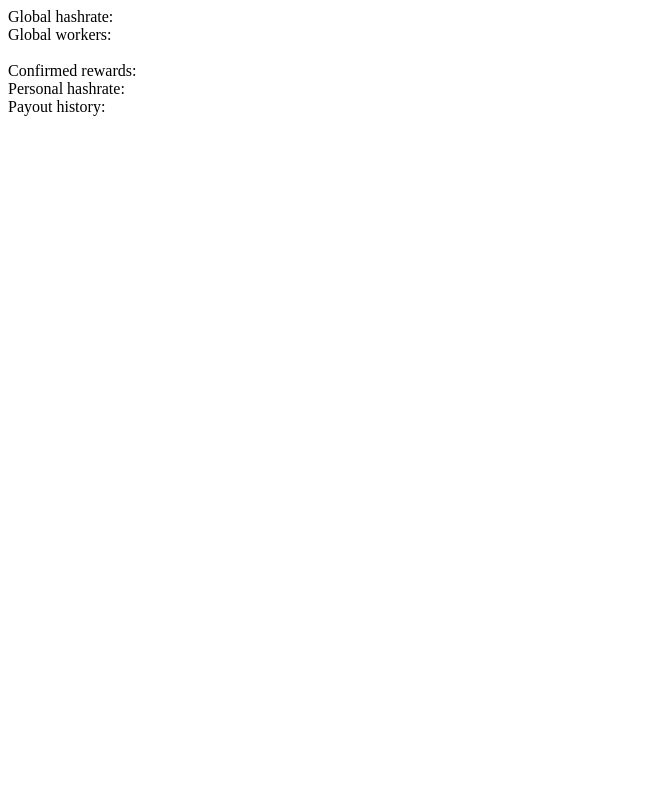
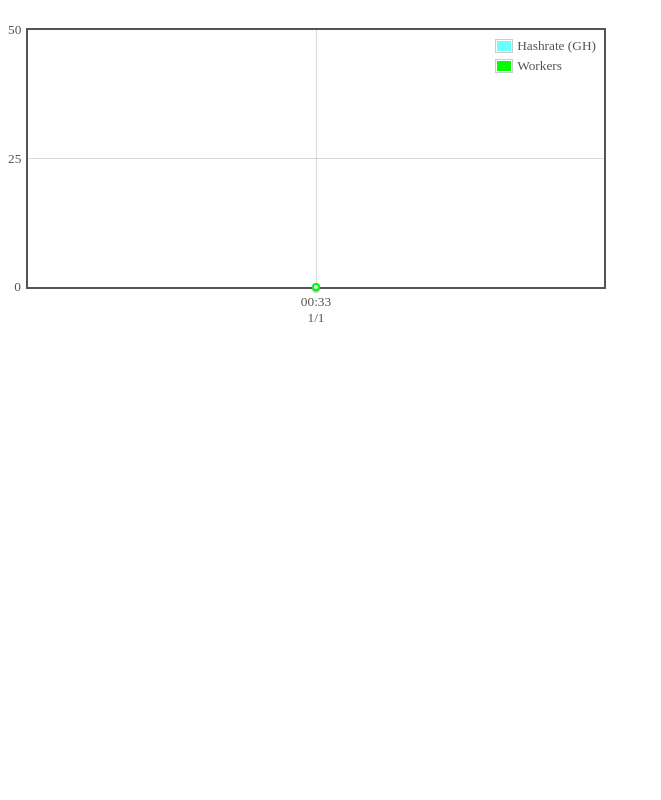
Before and after one commit to GraphingBitcoinMining/arsbitcoin_stats, a PHP site: page /putstats.php?type=1 in a window 1280 px wide. Shown: the whole page, without its empty margins (0-661 px from the left). Run offline with PHP 8.4, Linux system fonts and the light colour scheme; tables that the repository leaves empty or names only in its code hold one stand-in row (values such as "Sample post"); data that the repository does not hold is empty.

Commit message:
added showstats.php for displaying charts

```diff
--- a/showstats.php
+++ b/showstats.php
@@ -1,44 +1,10 @@
+<head>
+<script type="text/javascript" src="./js/flot/jquery.js"></script>
+<script type="text/javascript" src="./js/flot/jquery.flot.js"></script>
+<title>Stats</title>
+</head>
+<body>
 <?php
-$now = time();
-include("config.php");
-if(isset($_GET['api_key'])) $api_key = $_GET['api_key'];
-$json_url_global = 'http://arsbitcoin.com/api.php';
-$json_url_personal = 'http://arsbitcoin.com/api.php?api_key='.$api_key;
-
-$ch_global = curl_init( $json_url_global );
-$ch_personal = curl_init( $json_url_personal );
-$options = array(
-CURLOPT_RETURNTRANSFER => true,
-CURLOPT_HTTPHEADER => array('Content-ype: application/json')
-);
-
-// Load strings from API
-// global
-curl_setopt_array( $ch_global, $options );
-$json_string_global = curl_exec($ch_global);
-
-//personal
-curl_setopt_array( $ch_personal, $options );
-$json_string_personal = curl_exec($ch_personal);
-
-//decode strings and store as variable
-$json_data_global=json_decode($json_string_global);
-$json_data_personal=json_decode($json_string_personal);
-
-// Start global
-$hashrate_global = $json_data_global->hashrate;
-$workers = $json_data_global->currentworkers;
-echo 'Global hashrate: '.$hashrate_global.'<br>';
-echo 'Global workers: '.$workers.'<br>';
-echo '<br>';
-// End global
-
-// Start personal
-$confirmed_rewards = $json_data_personal->confirmed_rewards;
-$payout_history = $json_data_personal->payout_history;
-$hashrate_personal = $json_data_personal->hashrate;
-echo 'Confirmed rewards: '.$confirmed_rewards.'<br>';
-echo 'Personal hashrate: '.$hashrate_personal.'<br>';
-echo 'Payout history: '.$payout_history.'<br>';
-// End personal
+include("global_stats.php");
 ?>
+</body>
```
